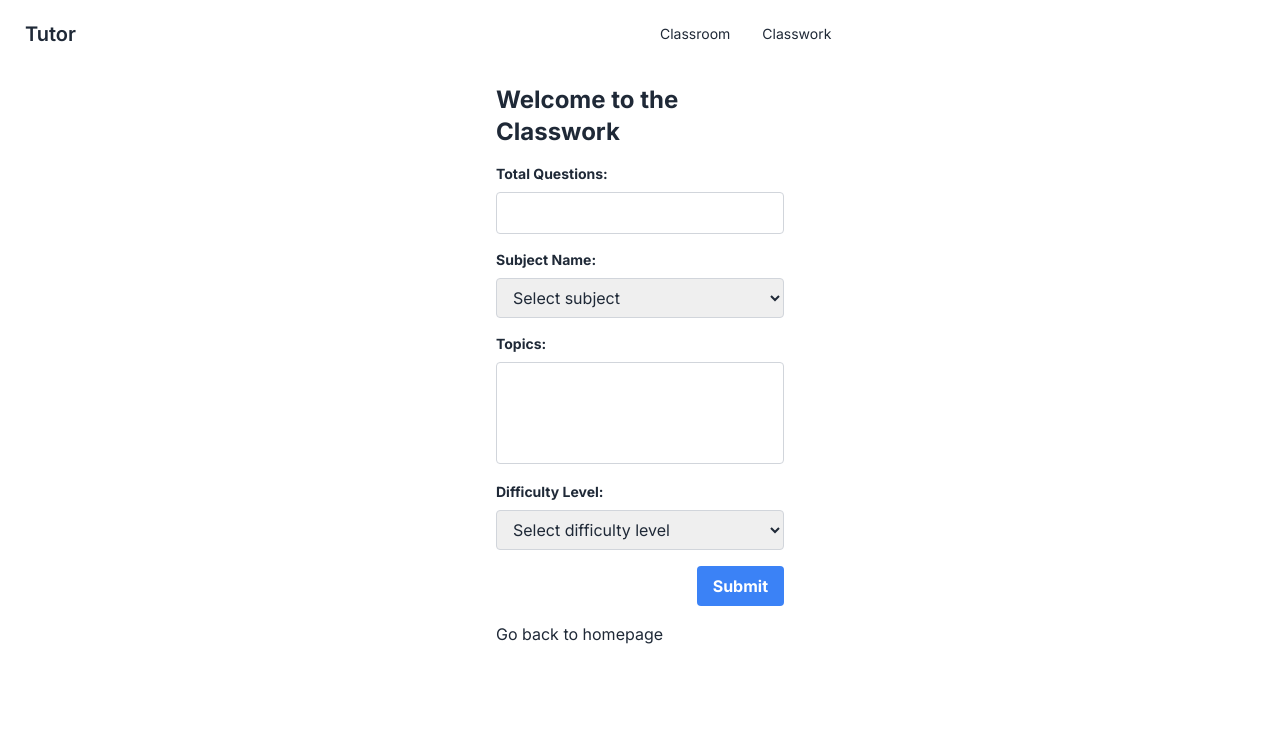
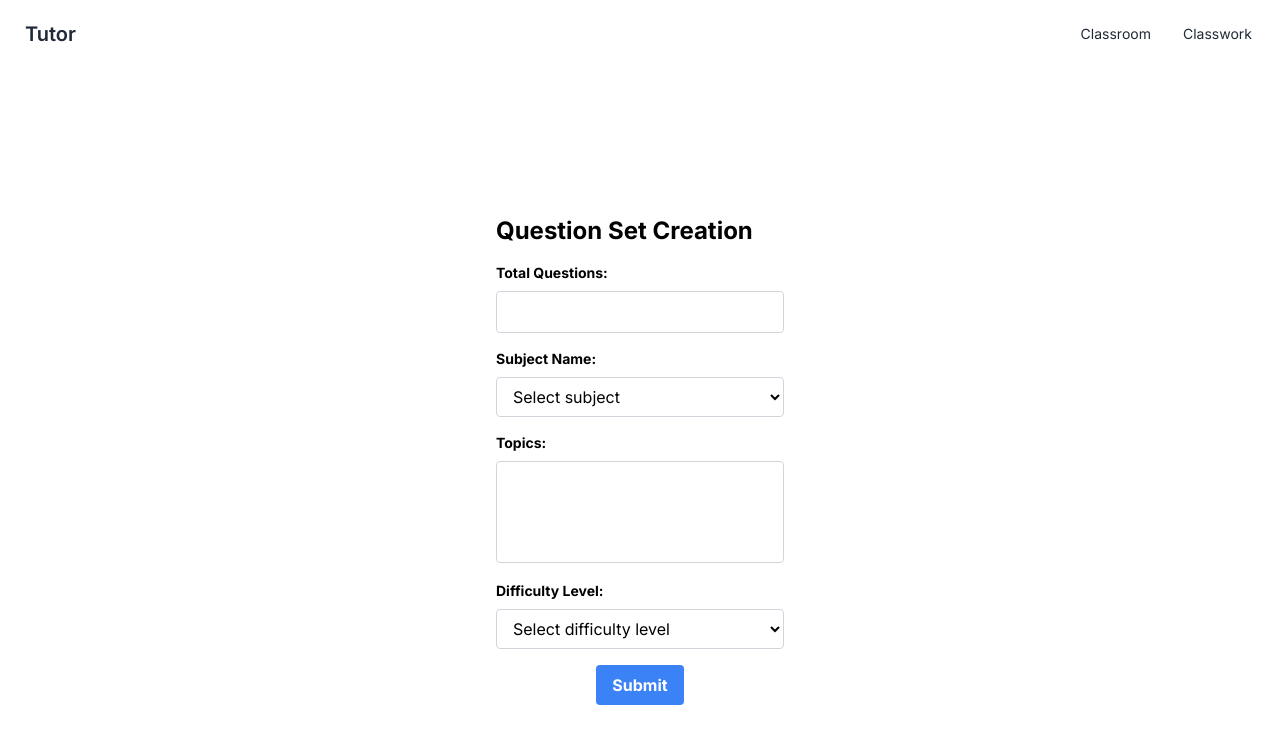
Before and after one commit to ignite312/DU_E_BDY, a Next.js app in the folder frontend/: page /classwork in a window 1280 px wide. Shown: the top 744 px of the page. Built offline with nearby package versions, Linux system fonts and the light colour scheme.

Commit message:
Added Some Frontend

```diff
--- a/frontend/app/classwork/page.js
+++ b/frontend/app/classwork/page.js
@@ -1,14 +1,18 @@
 'use client'
 import React, { useState } from "react";
-import Link from "next/link";
+import katex from 'katex';
+import 'katex/dist/katex.min.css';
+import {useEffect, useRef } from 'react';
+
 
 export default function Classwork() {
-    // State variables to manage the form inputs
     const [totalQuestions, setTotalQuestions] = useState("");
     const [subjectName, setSubjectName] = useState("");
     const [selectedTopics, setSelectedTopics] = useState([]);
     const [difficultyLevel, setDifficultyLevel] = useState("");
-    const [submitting, setSubmitting] = useState(false); // State variable to track form submission status
+    const [submitting, setSubmitting] = useState(false);
+    const [responseError, setResponseError] = useState(null);
+    const [responsePreview, setResponsePreview] = useState(null);
 
     const handleSubmit = async (event) => {
         event.preventDefault();
@@ -18,12 +22,10 @@ export default function Classwork() {
             selectedTopics,
             difficultyLevel
         };
-        console.log("Submitting Form Data:", JSON.stringify(formData));
-
 
         try {
-            setSubmitting(true); // Set submitting state to true
-            const response = await fetch("http://10.100.161.41:8000/create-question-gemini", {
+            setSubmitting(true);
+            const response = await fetch("http://10.100.161.41:8000/create-question", {
                 method: "POST",
                 headers: {
                     "Content-Type": "application/json"
@@ -32,54 +34,71 @@ export default function Classwork() {
             });
 
             if (response.ok) {
-                // Reset form inputs if submission is successful
-                setTotalQuestions("");
-                setSubjectName("");
-                setSelectedTopics([]);
-                setDifficultyLevel("");
-
-                // Parse the JSON response and log it
                 const responseData = await response.json();
                 console.log("Form submitted successfully!");
-                console.log("Response Data:", responseData); // Log the response data here
+                console.log("Response Data:", responseData);
+                setResponsePreview(responseData.results); // Set the response data for preview
+                setResponseError(null); // Reset any previous error
             } else {
-                console.error("Failed to submit form data:", response.statusText);
+                const errorMessage = await response.text();
+                console.error("Failed to submit form data:", errorMessage);
+                setResponseError(errorMessage);
+                setResponsePreview(null); // Clear any previous preview data
             }
         } catch (error) {
             console.error("Error submitting form data:", error);
+            setResponseError("An error occurred while processing your request.");
+            setResponsePreview(null); // Clear any previous preview data
         } finally {
             setSubmitting(false);
         }
     };
+    // const MathPreview = ({ content }) => {
+    //     const [html, setHtml] = useState("");
 
+    //     useEffect(() => {
+    //         try {
+    //             const equations = content.split('$').filter(eq => eq.trim().length > 0);
+    //             const htmlString = equations.map(eq => {
+    //                 try {
+    //                     return katex.renderToString(eq, { throwOnError: false });
+    //                 } catch (error) {
+    //                     console.error("KaTeX rendering error:", error);
+    //                     return `<span class="text-red-500">Error rendering equation: ${eq}</span>`;
+    //                 }
+    //             }).join('<br>'); // Separate equations by line breaks
+    //             setHtml(htmlString);
+    //         } catch (error) {
+    //             console.error("Error processing equations:", error);
+    //             setHtml(`<span class="text-red-500">Error processing equations</span>`);
+    //         }
+    //     }, [content]);
 
+    //     return <div dangerouslySetInnerHTML={{ __html: html }} />;
+    // };
 
     return (
-        <div className="flex justify-center items-center h-full">
+        <div className="bg-white text-black flex justify-center items-center h-screen">
             <div className="p-4 w-80">
-                <h1 className="text-2xl font-bold mb-4">Welcome to the Classwork</h1>
+                <h1 className="text-2xl font-bold mb-4">Question Set Creation</h1>
 
-                {/* Form with inputs */}
                 <form onSubmit={handleSubmit}>
-                    {/* Input for total questions */}
-                    <div className="mb-4">
+                    <div className="mb-4 ">
                         <label className="block text-sm font-bold mb-2" htmlFor="totalQuestions">Total Questions:</label>
-                        <input type="number" id="totalQuestions" value={totalQuestions} onChange={(event) => setTotalQuestions(event.target.value)} className="w-full border border-gray-300 rounded px-3 py-2" />
+                        <input type="number" id="totalQuestions" value={totalQuestions} onChange={(event) => setTotalQuestions(event.target.value)} className="w-full border border-gray-300 rounded px-3 py-2 bg-white" />
                     </div>
-                    {/* Selection for subject name */}
                     <div className="mb-4">
                         <label className="block text-sm font-bold mb-2" htmlFor="subjectName">Subject Name:</label>
-                        <select id="subjectName" value={subjectName} onChange={(event) => setSubjectName(event.target.value)} className="w-full border border-gray-300 rounded px-3 py-2">
+                        <select id="subjectName" value={subjectName} onChange={(event) => setSubjectName(event.target.value)} className="w-full border border-gray-300 rounded px-3 py-2 bg-white">
                             <option value="">Select subject</option>
                             <option value="math">Math</option>
                             <option value="science">Science</option>
                             <option value="history">History</option>
                         </select>
                     </div>
-                    {/* Selection for topics */}
                     <div className="mb-4">
                         <label className="block text-sm font-bold mb-2">Topics:</label>
-                        <select multiple value={selectedTopics} onChange={(event) => setSelectedTopics(Array.from(event.target.selectedOptions, (option) => option.value))} className="w-full border border-gray-300 rounded px-3 py-2">
+                        <select multiple value={selectedTopics} onChange={(event) => setSelectedTopics(Array.from(event.target.selectedOptions, (option) => option.value))} className="w-full border border-gray-300 rounded px-3 py-2 bg-white">
                             {subjectName === "math" && (
                                 <>
                                     <option value="algebra">Algebra</option>
@@ -109,27 +128,37 @@ export default function Classwork() {
                             )}
                         </select>
                     </div>
-                    {/* Selection for difficulty level */}
                     <div className="mb-4">
                         <label className="block text-sm font-bold mb-2" htmlFor="difficultyLevel">Difficulty Level:</label>
-                        <select id="difficultyLevel" value={difficultyLevel} onChange={(event) => setDifficultyLevel(event.target.value)} className="w-full border border-gray-300 rounded px-3 py-2">
+                        <select id="difficultyLevel" value={difficultyLevel} onChange={(event) => setDifficultyLevel(event.target.value)} className="w-full border border-gray-300 rounded px-3 py-2 bg-white">
                             <option value="">Select difficulty level</option>
                             <option value="1">1</option>
                             <option value="2">2</option>
                             <option value="3">3</option>
                         </select>
                     </div>
-                    {/* Submit button */}
-                    <div className="flex justify-end">
+                    <div className="flex justify-center ">
                         <button type="submit" disabled={submitting} className={`${submitting ? "bg-gray-500 cursor-not-allowed" : "bg-blue-500 hover:bg-blue-700"} text-white font-bold py-2 px-4 rounded`}>{submitting ? "Submitting..." : "Submit"}</button>
                     </div>
                 </form>
+                <div className="mt-4">
+                {/* <Link href="/">Go back to homepage</Link> */}
+            </div>
+                {responseError && <p className="text-red-500">{responseError}</p>}
 
-                {/* Optional: Add a link using Next.js Link */}
-                <div className="mt-4">
-                    <Link href="/">Go back to homepage</Link>
+            </div>
+
+            {responsePreview && (
+                <div className="h-screen overflow-y-auto p-4">
+                    <h2 className="text-xl font-bold mb-4">Preview</h2>
+                    <ul className="list-disc pl-4">
+                        {responsePreview.split("\n\n").map((question, index) => (
+                            <p>{question}</p>
+                            // <MathPreview key={index} content={question} />
+                        ))}
+                    </ul>
                 </div>
-            </div>
+            )}
         </div>
     );
 }
--- a/frontend/app/components/LoginNav.js
+++ b/frontend/app/components/LoginNav.js
@@ -1,7 +1,4 @@
-// components/Navbar.js
-
 import Link from 'next/link';
-
 
 const LoginNav = () => {
     return (
@@ -17,27 +14,25 @@ const LoginNav = () => {
                                 <Link href="/app/classroom">
                                     Classroom
                                 </Link>
-
                             </li>
                             <li>
-                                <Link href="/app/classroom">
+                                <Link href="/app/classwork">
                                     Classwork
                                 </Link>
                             </li>
                         </ul>
                     </div>
                     <Link href="/" className="btn btn-ghost text-xl">
-
                         Tutor
                     </Link>
                 </div>
-                <div className="navbar-center hidden lg:flex">
+                {/* Move the navbar-center content to navbar-end for alignment to the right */}
+                <div className="navbar-end">
                     <ul className="menu menu-horizontal px-1">
                         <li>
                             <Link href="/classroom">
                                 Classroom
                             </Link>
-
                         </li>
                         <li>
                             <Link href="/classwork">
@@ -46,9 +41,7 @@ const LoginNav = () => {
                         </li>
                     </ul>
                 </div>
-
             </div>
-
         </div>
     );
 };
--- /dev/null
+++ b/frontend/app/preview/preview.js
@@ -0,0 +1,20 @@
+'use client'
+// Preview.js
+import React from "react";
+
+export default function Preview({ questions }) {
+    if (!questions || !questions.results) {
+        return <div>No questions to display</div>;
+    }
+
+    return (
+        <div>
+            <h1>Preview</h1>
+            <ul>
+                {questions.results.split("\n\n").map((question, index) => (
+                    <li key={index}>{question}</li>
+                ))}
+            </ul>
+        </div>
+    );
+}
--- a/frontend/package.json
+++ b/frontend/package.json
@@ -9,6 +9,7 @@
     "lint": "next lint"
   },
   "dependencies": {
+    "katex": "^0.16.9",
     "next": "14.1.0",
     "react": "^18",
     "react-dom": "^18"
```
Also changed, not shown: 1 other file (tests, documents, lock files or other folders).
